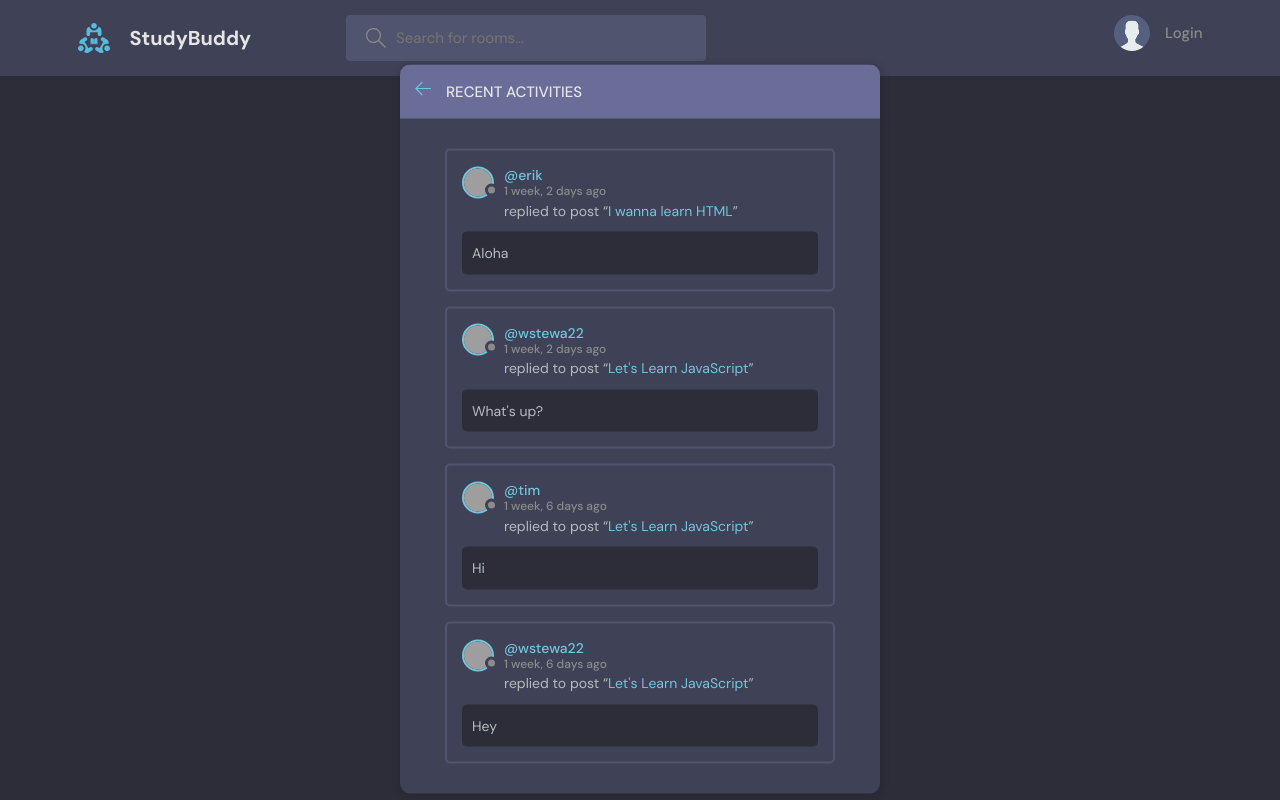
After one commit to PixeLilly75/DjangoTutorial, a Django app: page /activity/ in a window 1280 px wide. The commit adds this page. Run offline with Django 5.2, Linux system fonts and the light colour scheme; data comes from the database, SQL or seed files in the repository; grey boxes are pictures that could not be loaded.

Commit message:
To REST Framework Timestamp

```diff
--- /dev/null
+++ b/studybud/base/templates/base/activity.html
@@ -0,0 +1,64 @@
+{% extends 'main.html' %}
+
+{% block content %}
+
+    <main class="layout">
+      <div class="container">
+        <div class="layout__box">
+          <div class="layout__boxHeader">
+            <div class="layout__boxTitle">
+              <a href="{% url 'home' %}">
+                <svg version="1.1" xmlns="http://www.w3.org/2000/svg" width="32" height="32" viewBox="0 0 32 32">
+                  <title>arrow-left</title>
+                  <path
+                    d="M13.723 2.286l-13.723 13.714 13.719 13.714 1.616-1.611-10.96-10.96h27.625v-2.286h-27.625l10.965-10.965-1.616-1.607z"
+                  ></path>
+                </svg>
+              </a>
+              <h3>Recent Activities</h3>
+            </div>
+          </div>
+
+          <div class="activities-page layout__body">
+
+            {% for message in room_messages %}
+    <div class="activities__box">
+      <div class="activities__boxHeader roomListRoom__header">
+        <a href="{% url 'user-profile' message.user.id %}" class="roomListRoom__author">
+          <div class="avatar avatar--small">
+            <img src="https://randomuser.me/api/portraits/women/11.jpg" />
+          </div>
+          <p>
+            @{{message.user}}
+            <span>{{message.created|timesince}} ago</span>
+          </p>
+        </a>
+
+        {% if request.user == message.user %}
+        <div class="roomListRoom__actions">
+          <a href="{% url 'delete-message' message.id %}">
+            <svg version="1.1" xmlns="http://www.w3.org/2000/svg" width="32" height="32" viewBox="0 0 32 32">
+              <title>remove</title>
+              <path
+                d="M27.314 6.019l-1.333-1.333-9.98 9.981-9.981-9.981-1.333 1.333 9.981 9.981-9.981 9.98 1.333 1.333 9.981-9.98 9.98 9.98 1.333-1.333-9.98-9.98 9.98-9.981z"
+              ></path>
+            </svg>
+          </a>
+        </div>
+        {% endif %}
+
+      </div>
+      <div class="activities__boxContent">
+        <p>replied to post “<a href="{% url 'room' message.room.id %}">{{message.room}}</a>”</p>
+        <div class="activities__boxRoomContent">
+           {{message.body}}
+        </div>
+      </div>
+    </div>
+    {% endfor %}
+
+          </div>
+        </div>
+      </div>
+    </main>
+{% endblock content %}
--- a/studybud/base/templates/base/topics_component.html
+++ b/studybud/base/templates/base/topics_component.html
@@ -13,11 +13,11 @@
       {% endfor %}
 
     </ul>
-    <button class="btn btn--link" href="topics.html">
+    <a class="btn btn--link" href="{% url 'topics' %}">
       More
       <svg version="1.1" xmlns="http://www.w3.org/2000/svg" width="32" height="32" viewBox="0 0 32 32">
         <title>chevron-down</title>
         <path d="M16 21l-13-13h-3l16 16 16-16h-3l-13 13z"></path>
       </svg>
-    </button>
+    </a>
   </div>
--- a/studybud/base/urls.py
+++ b/studybud/base/urls.py
@@ -17,4 +17,7 @@ urlpatterns = [
 
     path('update-user/', views.updateUser, name="update-user"),
 
+    path('topics/', views.topicsPage, name="topics"),
+    path('activity/', views.activityPage, name="activity"),
+
 ]
--- a/studybud/base/views.py
+++ b/studybud/base/views.py
@@ -70,7 +70,7 @@ def home(request):
         Q(description__icontains=q)
         )
 
-    topics = Topic.objects.all()
+    topics = Topic.objects.all()[0:5]
     room_count = rooms.count()
     room_messages = Message.objects.filter(Q(room__topic__name__icontains=q))
 
@@ -183,3 +183,13 @@ def updateUser(request):
             return redirect('user-profile', pk=user.id)
 
     return render(request, 'base/update-user.html', {'form': form})
+
+
+def topicsPage(request):
+    q = request.GET.get('q') if request.GET.get('q') != None else ''
+    topics = Topic.objects.filter(name__icontains=q)
+    return render(request, 'base/topics.html', {'topics': topics})
+
+def activityPage(request):
+    room_messages = Message.objects.all()
+    return render(request, 'base/activity.html', {'room_messages': room_messages})
```
Also changed, not shown: studybud/base/templates/base/home.html (+4 -4 lines), studybud/base/templates/base/topics.html (added, +48 -0 lines).
